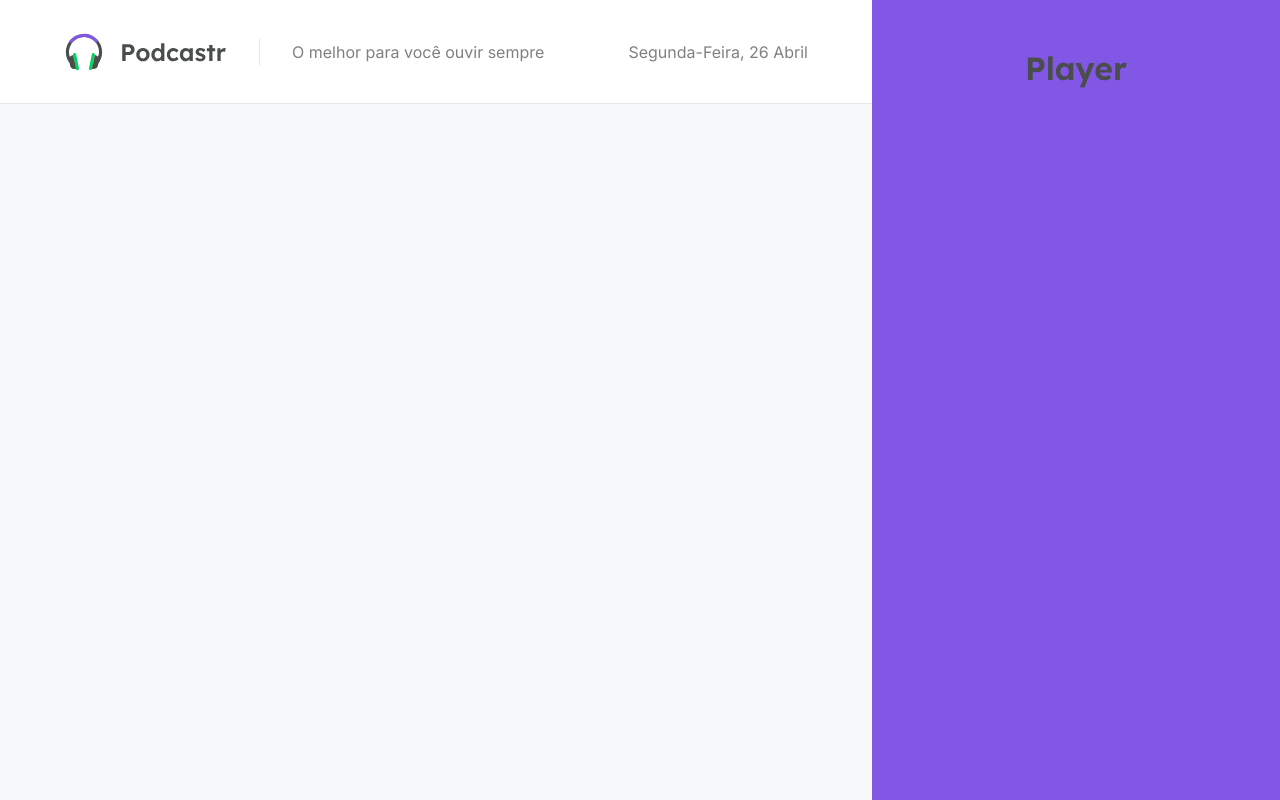
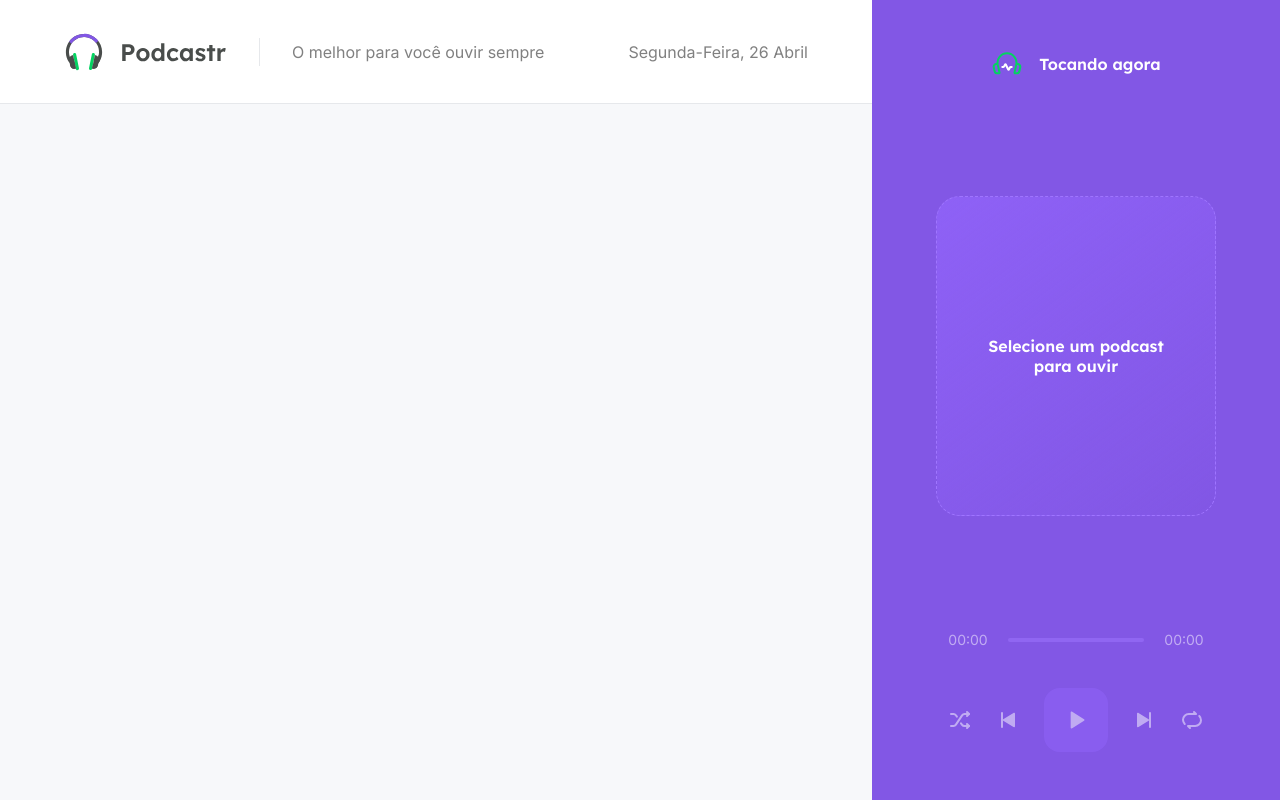
Before and after one commit to Arthur-art/NLW-5-ReactJS, a Next.js app: page / in a window 1280 px wide. Built offline with nearby package versions, Linux system fonts and the light colour scheme.

Commit message:
updating scss Player component

```diff
--- a/src/components/Player/index.tsx
+++ b/src/components/Player/index.tsx
@@ -3,7 +3,47 @@
 export function Player() {
     return (
         <div className={styles.playerContainer} >
-            <h1>Player</h1>
+            <header>
+                <img src="/playing.svg" alt="Tocando agora" />
+                <strong>Tocando agora</strong>
+            </header>
+            <div className={styles.emptyPlayer}>
+                <strong>Selecione um podcast para ouvir</strong>
+            </div>
+
+            <footer className={styles.empty}>
+
+                <div className={styles.progess}>
+                    <span>00:00</span>
+                    <div className={styles.slider}>
+                        <div className={styles.emptySlider} />
+                    </div>
+                    <span>00:00</span>
+                </div>
+
+                <div className={styles.buttons}>
+                    <button>
+                        <img src="/shuffle.svg" alt="Embaralhar" />
+                    </button>
+
+                    <button>
+                        <img src="/play-previous.svg" alt="Tocar anterior" />
+                    </button>
+
+                    <button className={styles.playButton}>
+                        <img src="/play.svg" alt="Tocar" />
+                    </button>
+
+                    <button>
+                        <img src="/play-next.svg" alt="Próxima" />
+                    </button>
+
+                    <button>
+                        <img src="/repeat.svg" alt="Repetir" />
+                    </button>
+
+                </div>
+            </footer>
         </div>
     )
 }
--- a/src/components/Player/style.module.scss
+++ b/src/components/Player/style.module.scss
@@ -10,4 +10,87 @@
     flex-direction: column;
     align-items: center;
     justify-content: space-between;
+
+    header{
+        display: flex;
+        align-items: center;
+        gap:1rem;
+    }
+    strong{
+        font-family: Lexend, sans-serif;
+        font-weight: 600;
+    }
+
+    footer{
+        align-self: stretch;
+
+        &.empty{
+            opacity: 0.5;
+        }
+    }
 }
+
+.emptyPlayer{
+    width: 100%;
+    height: 20rem;
+    border: 1.5px dashed var(--purple-300);
+    border-radius: 1.5rem;
+    background: linear-gradient(143.8deg, rgba(145, 100, 250, 0.8) 0%, rgba(0, 0, 0, 0) 100%);
+
+    padding: 2rem;
+    text-align: center;
+
+    display: flex;
+    align-items: center;
+    justify-content: center;
+}
+
+.progess{
+    display: flex;
+    align-items: center;
+    gap: 0.5rem;
+    font-size: 0.875rem;
+
+    span{
+        display: inline-block;
+        width: 4rem;
+        text-align: center;
+    }
+}
+
+.slider{
+    flex:1;
+    .emptySlider{
+        width: 100%;
+        height: 4px;
+        background: var(--purple-300);
+        border-radius: 2px;
+    }
+}
+
+
+
+.buttons{
+    display: flex;
+    align-items: center;
+    justify-content: center;
+    margin-top: 2.5rem;
+    gap: 1.5rem;
+
+    button{
+        background: transparent;
+        border: 0;
+        font-size: 0;
+
+        &.playButton{
+            width: 4rem;
+            height: 4rem;
+            border-radius: 1rem;
+            background: var(--purple-400);
+        }
+    }
+}
+
+.playButton{
+
+}
```
